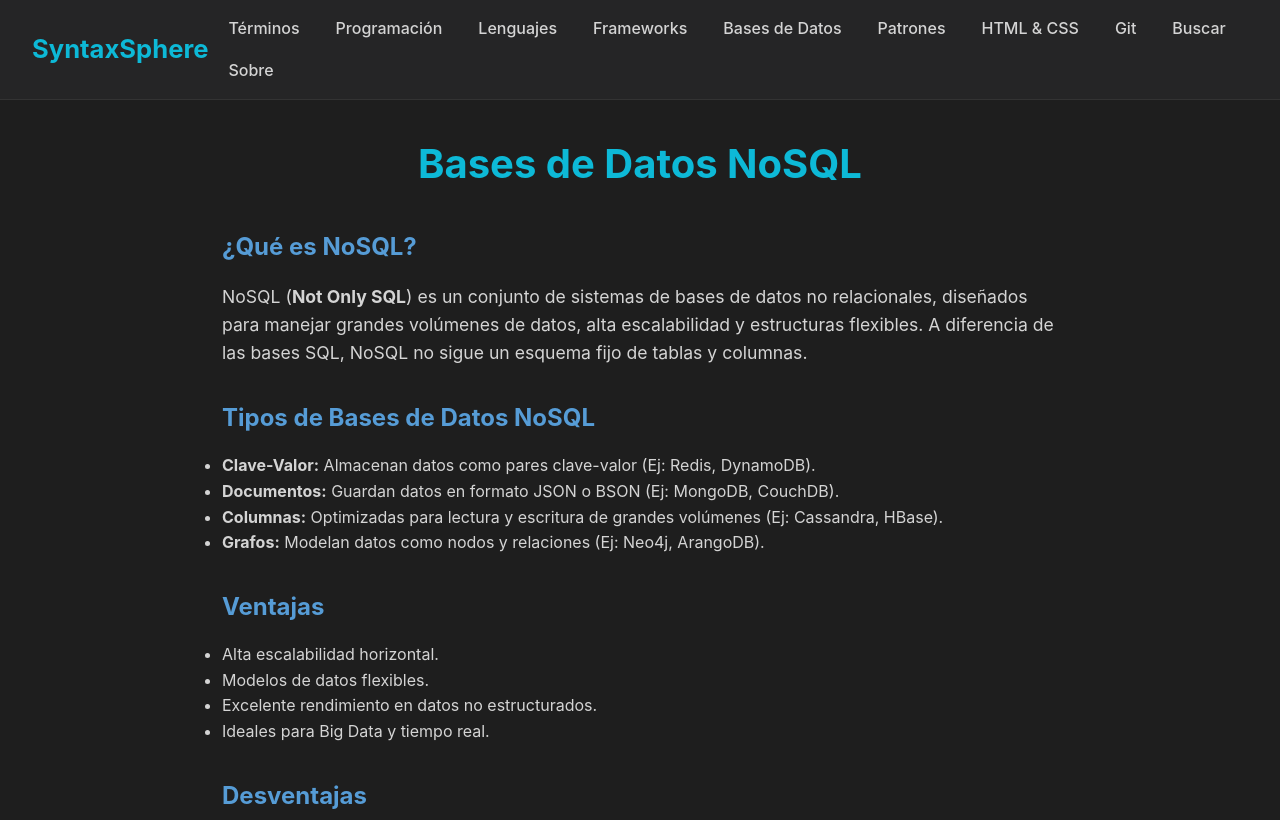
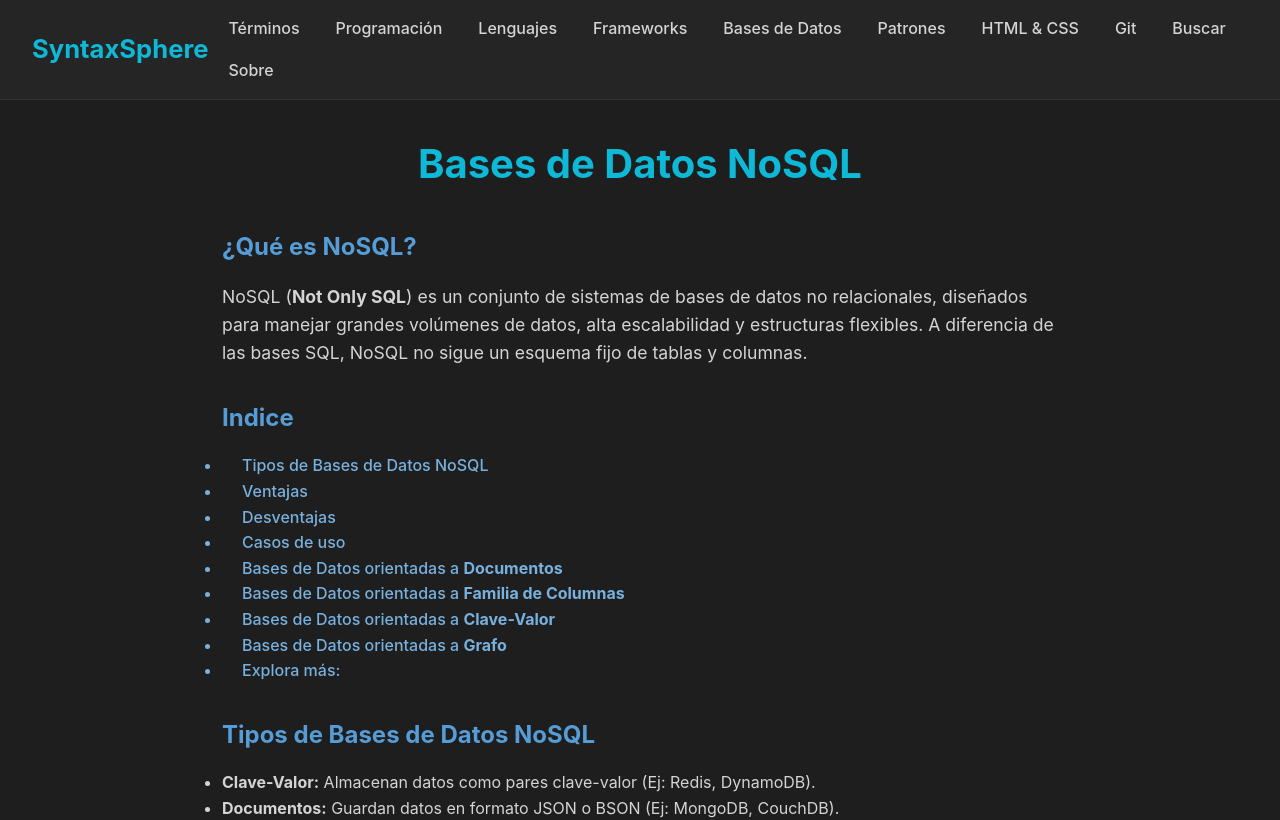
Before and after one commit to DdEze/SyntaxSphere, a Next.js app: page /bases-datos/nosql in a window 1280 px wide. Shown: the top 820 px of the page. Built offline with nearby package versions, Linux system fonts and the light colour scheme.

Commit message:
feat(nosql): Se agrego el indice

```diff
--- a/app/bases-datos/nosql/page.js
+++ b/app/bases-datos/nosql/page.js
@@ -20,7 +20,24 @@ export default function NoSQLPage() {
         </p>
       </section>
 
-      <section>
+            <section>
+        <h2>Indice</h2>
+          <nav>
+            <ul className='indice'>
+                <li><a href="#tipos">Tipos de Bases de Datos NoSQL</a></li>
+                <li><a href="#ventajas">Ventajas</a></li>
+                <li><a href="#desventajas">Desventajas</a></li>
+                <li><a href="#casos">Casos de uso</a></li>
+                <li><a href="#documentos">Bases de Datos orientadas a <strong>Documentos</strong></a></li>
+                <li><a href='#familia'>Bases de Datos orientadas a <strong>Familia de Columnas</strong></a></li>
+                <li><a href='#clave'>Bases de Datos orientadas a <strong>Clave-Valor</strong></a></li>
+                <li><a href='#grafo'>Bases de Datos orientadas a <strong>Grafo</strong></a></li>
+                <li><a href='#explora'>Explora más:</a></li>
+            </ul>
+          </nav>
+      </section>
+
+      <section id='tipos'>
         <h2>Tipos de Bases de Datos NoSQL</h2>
         <ul>
           <li><strong>Clave-Valor:</strong> Almacenan datos como pares clave-valor (Ej: Redis, DynamoDB).</li>
@@ -30,7 +47,7 @@ export default function NoSQLPage() {
         </ul>
       </section>
 
-      <section>
+      <section id='ventajas'>
         <h2>Ventajas</h2>
         <ul>
           <li>Alta escalabilidad horizontal.</li>
@@ -40,7 +57,7 @@ export default function NoSQLPage() {
         </ul>
       </section>
 
-      <section>
+      <section id='desventajas'>
         <h2>Desventajas</h2>
         <ul>
           <li>No siempre garantizan transacciones ACID completas.</li>
@@ -49,7 +66,7 @@ export default function NoSQLPage() {
         </ul>
       </section>
 
-      <section>
+      <section id='casos'>
         <h2>Casos de uso</h2>
         <ul>
           <li>Aplicaciones en tiempo real (chat, seguimiento de ubicación).</li>
@@ -59,7 +76,7 @@ export default function NoSQLPage() {
         </ul>
       </section>
 
-      <section>
+      <section id='documentos'>
         <h2>Bases de Datos orientadas a <strong>Documentos</strong></h2>
         <p>
           Almacenan datos en documentos similares a JSON o BSON. Cada documento puede tener una estructura diferente, lo que permite flexibilidad en los esquemas.
@@ -72,7 +89,7 @@ export default function NoSQLPage() {
         </ul>
       </section>
 
-      <section>
+      <section id='familia'>
         <h2>Bases de Datos orientadas a <strong>Familia de Columnas</strong></h2>
         <p>
           Almacenan datos en columnas en lugar de filas. Esto permite una alta compresión y un rendimiento eficiente
@@ -84,7 +101,7 @@ export default function NoSQLPage() {
         </p>
       </section>
 
-      <section>
+      <section id='clave'>
         <h2>Bases de Datos orientadas a <strong>Clave-Valor</strong></h2>
         <p>
           Almacenan datos como pares clave-valor. Cada valor está asociado a una clave única
@@ -95,6 +112,8 @@ export default function NoSQLPage() {
           rápidas de lectura y escritura.
         </p>
       </section>
+
+      <section id='grafo'>
         <h2>Bases de Datos orientadas a <strong>Grafo</strong></h2>
         <p>
           Están diseñadas para almacenar y consultar relaciones entre datos de manera eficiente. Utilizan
@@ -104,8 +123,6 @@ export default function NoSQLPage() {
         </p>
         <p>Ejemplos: Neo4j, Amazon Neptune, ArangoDB.</p>
         <p>Usos comunes: Redes de presonas, Redes de conocimiento, Web Semántica</p>
-      <section>
-
       </section>
 
       <section id='explora'>
```
